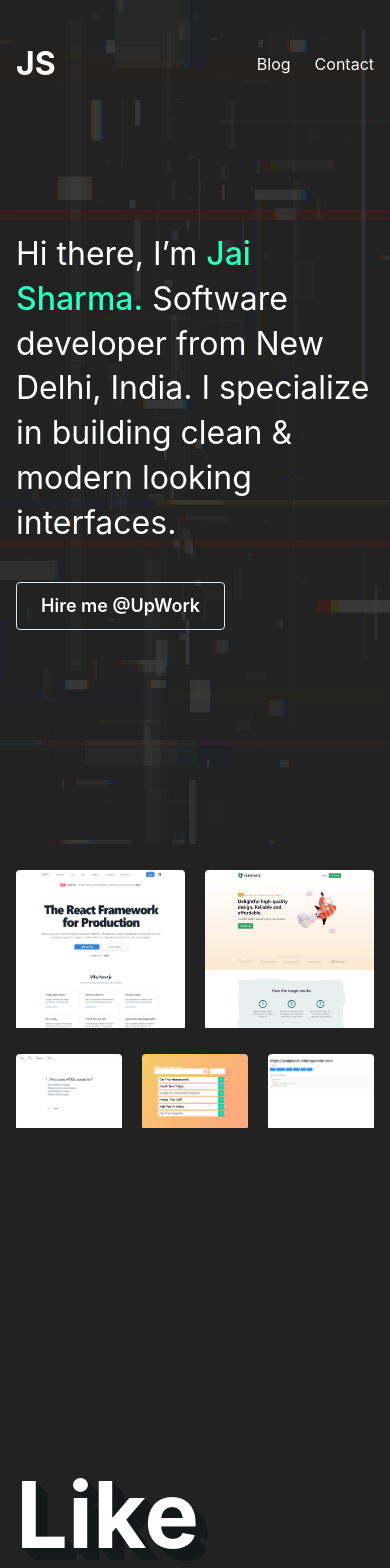
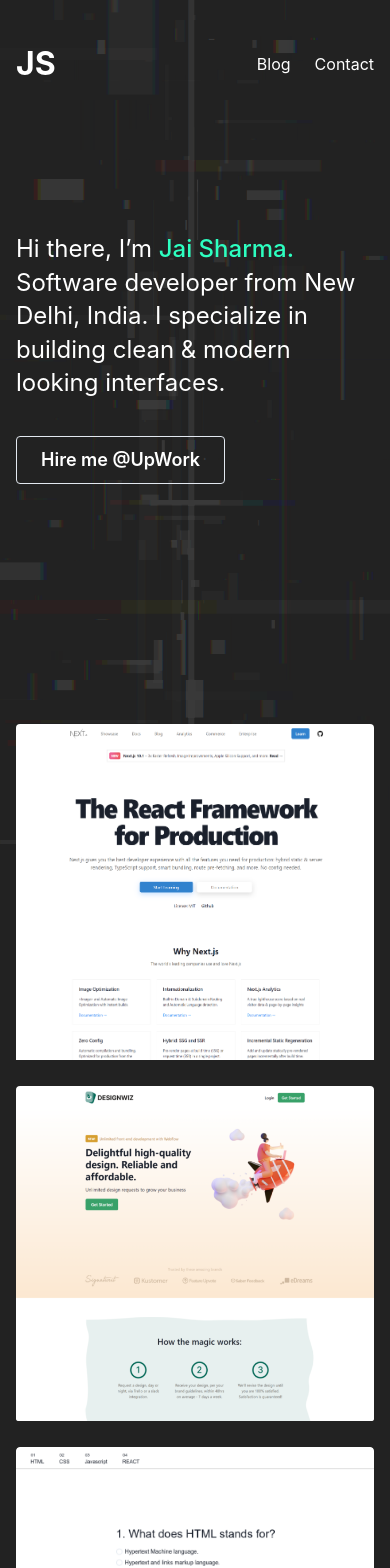
Before and after one commit to jaisharx/jaisharx.dev, a Next.js app: page / in a window 390 px wide. Shown: the top 1568 px of the page. Built offline with nearby package versions, Linux system fonts and the light colour scheme.

Commit message:
improving mobile support

```diff
--- a/components/footer.js
+++ b/components/footer.js
@@ -3,10 +3,10 @@
 
 export default function Footer() {
     return (
-        <Box as="footer" id="contact" my="80">
+        <Box as="footer" id="contact" my={{ base: 20, md: 80 }}>
             <Container>
                 <Heading
-                    fontSize="92px"
+                    fontSize={{ base: '32px', md: '62px', lg: '92px'}}
                     color="white"
                     textShadow=" 1px 1px 0px #161919,
                     2px 2px 0px #161919,
--- a/components/header.js
+++ b/components/header.js
@@ -39,7 +39,7 @@
                     mt="28"
                     lineHeight="1.4"
                     fontWeight="normal"
-                    fontSize="32px"
+                    fontSize={{ base: '24px', md: '32px'}}
                 >
                     Hi there, I’m{' '}
                     <HoverText as="span" color="#2DFFC0" fontWeight="500">
--- a/components/projects.js
+++ b/components/projects.js
@@ -7,6 +7,10 @@
 const ImageContainer = styled(Box)`
     &:hover .overlay {
         opacity: 1;
+
+        @media(max-width: 48em){
+            opacity: 0;
+        }
     }
 `;
 
@@ -134,7 +138,7 @@
     return (
         <Box id="#projects">
             <Container>
-                <Grid templateColumns="repeat(2, 1fr)" gap="5">
+                <Grid templateColumns="repeat(auto-fit, minmax(300px, 1fr))" gap="5">
                     {/* <Card imgSrc="/medium" /> */}
                     {/* <Card imgSrc="/dev.to" /> */}
                     <Card
@@ -150,7 +154,7 @@
                         githubLink="https://github.com/jaisharx/designwiz"
                     />
                 </Grid>
-                <Grid templateColumns="repeat(3, 1fr)" gap="5" mt="5">
+                <Grid templateColumns="repeat(auto-fit, minmax(300px, 1fr))" gap="5" mt="5">
                     <SmallCard
                         imgSrc="/project5"
                         title="Quizoo"
```
